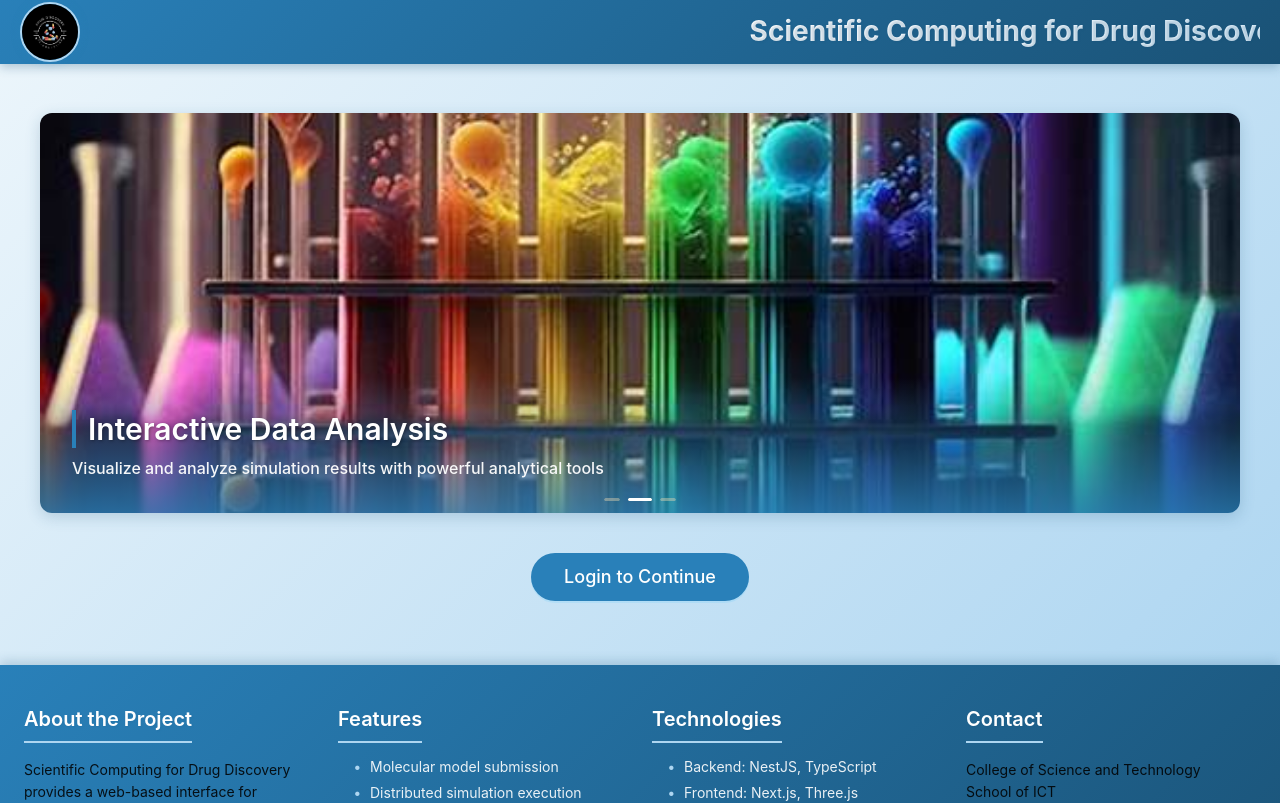
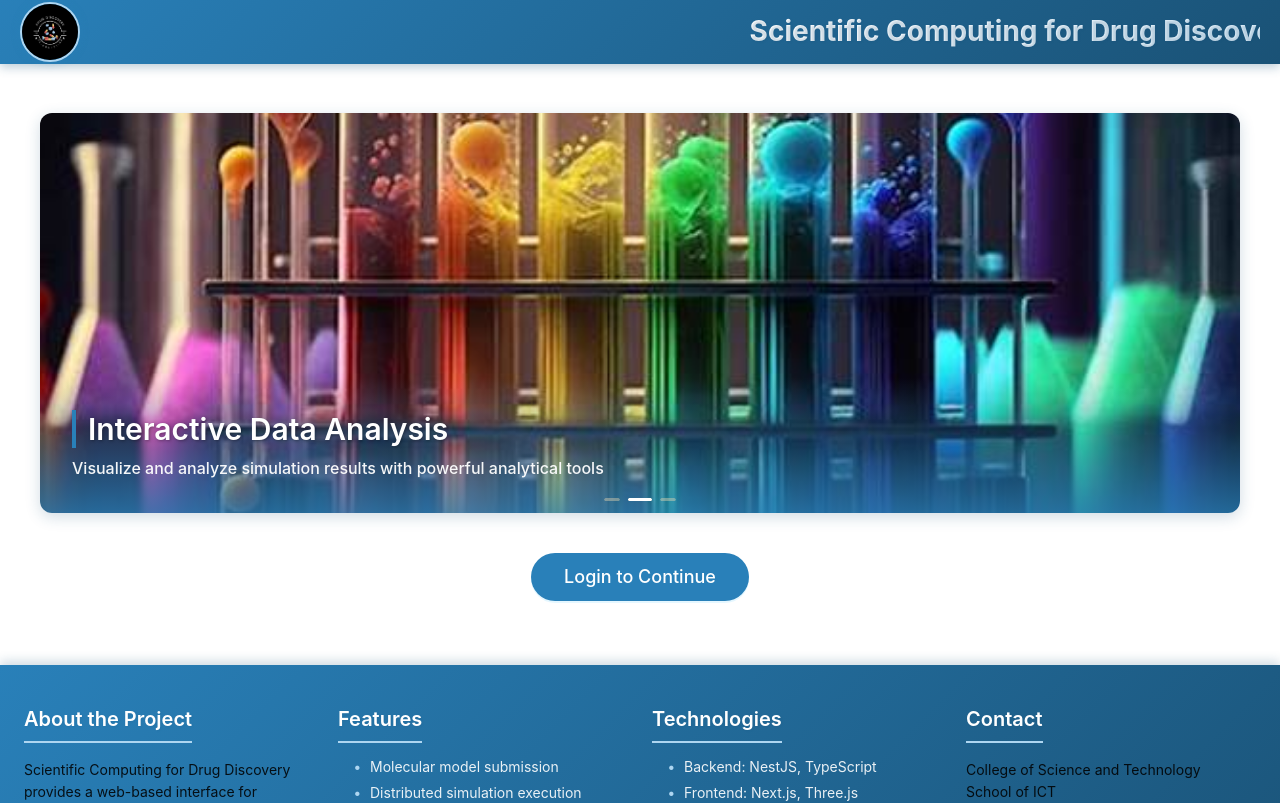
Before and after one commit to GabrielDushime/Drug_Discovery_Fn, a Next.js app in the folder drug-discovery-app/: page / in a window 1280 px wide. Shown: the top 803 px of the page. Built offline with nearby package versions, Linux system fonts and the light colour scheme.

Commit message:
Home page background

```diff
--- a/drug-discovery-app/src/styles/Home.module.css
+++ b/drug-discovery-app/src/styles/Home.module.css
@@ -5,7 +5,7 @@
 /* Content styles */
 .content {
   padding: 24px;
-  background: linear-gradient(135deg, #EBF5FB 0%, #AED6F1 100%);
+background-color: #fff;
 }
 
 .heroSection {
```
